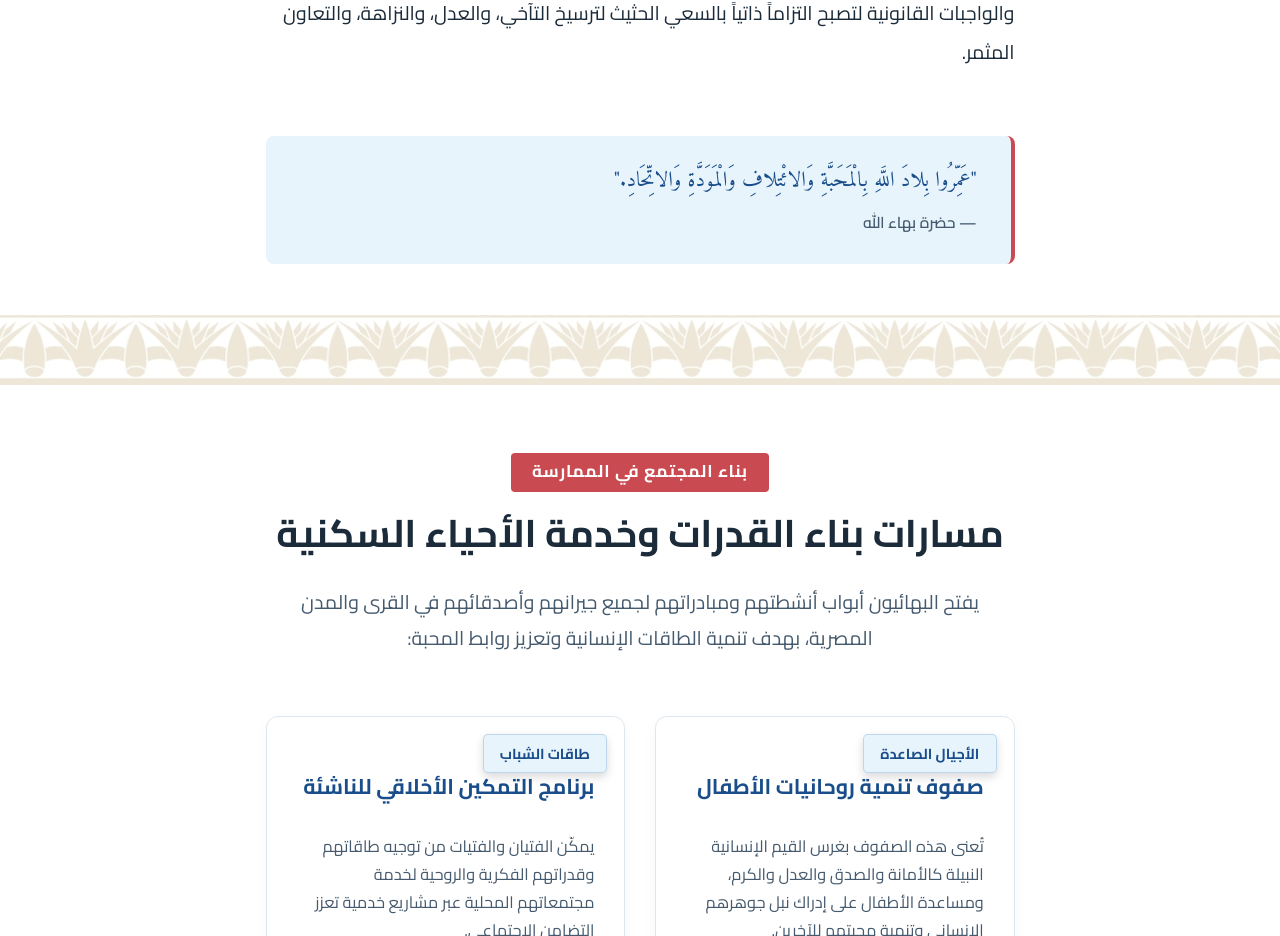
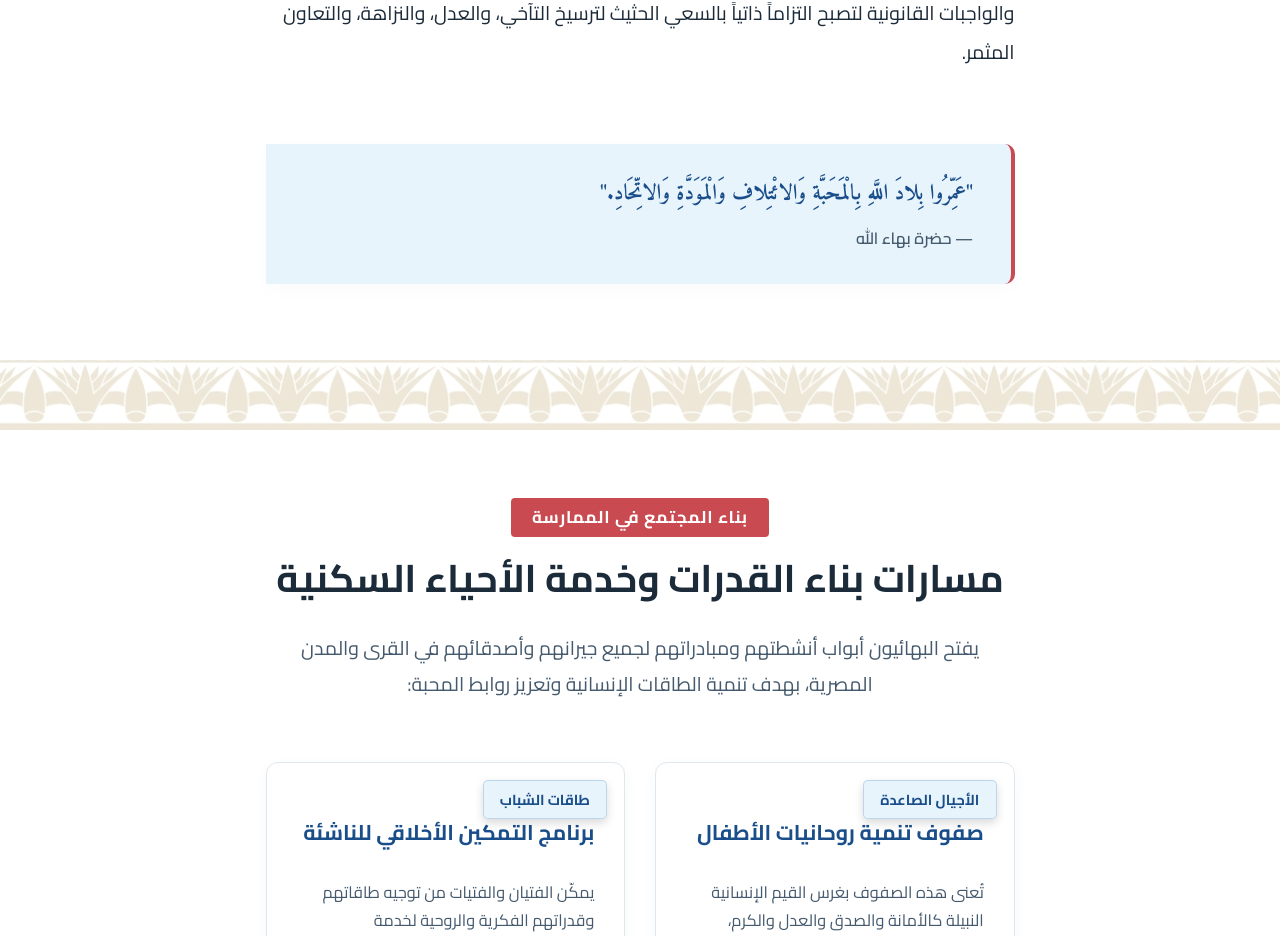
Before and after one commit to TheMaestro9/bahai-website-design, a React (Vite) app: page /#/about in a window 1280 px wide. Shown: the part 915-1851 px from the top of the page. Built offline with nearby package versions, Linux system fonts and the light colour scheme.

Commit message:
unify qoute styling

```diff
--- a/src/App.css
+++ b/src/App.css
@@ -492,19 +492,40 @@ strong { color: var(--text-dark); font-weight: 700; }
 
 .pull-quote {
     font-family: var(--font-serif);
-    font-size: 1.1rem;
+    font-size: clamp(1.15rem, 2vw, 1.28rem);
     color: var(--blue-deep);
-    border-right: 3px solid var(--coral);
-    padding-right: 1.2rem;
-    line-height: 1.7;
-    font-style: italic;
+    border-right: 4px solid var(--coral);
+    padding: 0.8rem 1.4rem;
+    line-height: 1.8;
+    margin: 1.5rem 0;
+    position: relative;
+}
+
+.pull-quote.boxed,
+.pull-quote-box {
+    background: var(--blue-pale);
+    border-radius: 0 10px 10px 0;
+    padding: clamp(1.4rem, 2.5vw, 1.8rem) clamp(1.5rem, 3vw, 2.2rem);
+    box-shadow: 0 6px 20px rgba(0, 0, 0, 0.02);
+}
+
+.pull-quote blockquote,
+.pull-quote p {
+    font-family: inherit;
+    font-size: inherit;
+    color: inherit;
+    line-height: inherit;
+    margin-bottom: 0.6rem;
+    font-weight: 600;
 }
 
 .pull-quote cite {
     display: block;
+    font-family: var(--font-sans);
+    font-size: 0.95rem;
+    color: var(--text-mid);
     font-style: normal;
-    font-size: 0.9rem;
-    color: var(--text-light);
+    font-weight: 600;
     margin-top: 0.5rem;
 }
 
@@ -642,25 +663,34 @@ strong { color: var(--text-dark); font-weight: 700; }
 .inline-quote {
     text-align: center;
     margin: 3rem auto;
-    max-width: 680px;
-    padding: 2.5rem;
+    max-width: 780px;
+    padding: clamp(2rem, 3.5vw, 2.75rem) clamp(1.8rem, 4vw, 3.2rem);
     background: var(--blue-pale);
-    border-radius: 4px;
+    border: 1px solid rgba(58, 127, 190, 0.16);
+    border-radius: 8px;
+    box-shadow: 0 4px 20px rgba(26, 78, 138, 0.04);
+    position: relative;
 }
 
-.inline-quote-text {
+.inline-quote-text,
+.inline-quote blockquote,
+.inline-quote p {
     display: block;
     font-family: var(--font-serif);
-    font-size: 1.15rem;
+    font-size: clamp(1.2rem, 2.2vw, 1.35rem);
     color: var(--blue-deep);
-    line-height: 1.75;
-    margin-bottom: 0.75rem;
+    line-height: 1.85;
+    margin-bottom: 0.85rem;
+    font-weight: 600;
 }
 
 .inline-quote cite {
-    font-size: 0.9rem;
-    color: var(--text-light);
-    font-style: italic;
+    display: block;
+    font-family: var(--font-serif);
+    font-size: 1rem;
+    color: var(--coral);
+    font-style: normal;
+    font-weight: 600;
 }
 
 .beliefs-grid {
--- a/src/pages/About.css
+++ b/src/pages/About.css
@@ -88,31 +88,7 @@
   color: var(--text-dark);
 }
 
-.about-quote-box {
-  background: var(--blue-pale);
-  border-right: 4px solid var(--coral);
-  padding: 1.6rem 2rem;
-  border-radius: 8px;
-  display: flex;
-  flex-direction: column;
-  gap: 0.6rem;
-  margin-top: 1rem;
-}
 
-.about-quote-box blockquote {
-  font-family: var(--font-serif);
-  font-size: 1.25rem;
-  color: var(--blue-deep);
-  line-height: 1.7;
-}
-
-.about-quote-box cite {
-  font-family: var(--font-sans);
-  font-size: 0.92rem;
-  color: var(--text-mid);
-  font-style: normal;
-  font-weight: 600;
-}
 
 /* ================================================================
    SECTION 2: COMMUNITY BUILDING IN ACTION
--- a/src/pages/About.jsx
+++ b/src/pages/About.jsx
@@ -35,7 +35,7 @@ export default function About() {
             <p>
               تنطلق رؤية الجامعة البهائية من الإيمان بأن تقدم أي مجتمع يتطلب تضافر جهود جميع أبنائه بمختلف مشاربهم وخلفياتهم. فالمواطنة الصالحة في المفهوم البهائي تتجاوز مجرد الحقوق والواجبات القانونية لتصبح التزاماً ذاتياً بالسعي الحثيث لترسيخ التآخي، والعدل، والنزاهة، والتعاون المثمر.
             </p>
-            <div className="about-quote-box">
+            <div className="pull-quote boxed">
               <blockquote>
                 "عَمِّرُوا بِلادَ اللَّهِ بِالْمَحَبَّةِ وَالائْتِلافِ وَالْمَوَدَّةِ وَالاتِّحَادِ."
               </blockquote>
--- a/src/pages/Beliefs.css
+++ b/src/pages/Beliefs.css
@@ -160,31 +160,7 @@
   margin-bottom: 2.5rem;
 }
 
-.overview-quote-box {
-  background: var(--blue-pale);
-  border-right: 4px solid var(--coral);
-  padding: 2rem 2.5rem;
-  border-radius: 0 10px 10px 0;
-  box-shadow: 0 6px 20px rgba(0, 0, 0, 0.02);
-}
 
-.overview-quote-box blockquote {
-  font-family: var(--font-serif);
-  font-size: 1.35rem;
-  color: var(--blue-deep);
-  line-height: 1.8;
-  margin-bottom: 0.6rem;
-  font-weight: 700;
-}
-
-.overview-quote-box cite {
-  font-family: var(--font-serif);
-  font-size: 1rem;
-  color: var(--coral);
-  font-style: normal;
-  display: block;
-  font-weight: 600;
-}
 
 /* ================================================================
    4. THEMATIC TOPICS (استكشاف مواضيع مختارة)
@@ -477,13 +453,7 @@
     line-height: 1.85;
   }
 
-  .overview-quote-box {
-    padding: 1.5rem;
-  }
 
-  .overview-quote-box blockquote {
-    font-size: 1.15rem;
-  }
 
   .card-content {
     padding: 1.6rem 1.5rem;
--- a/src/pages/Beliefs.jsx
+++ b/src/pages/Beliefs.jsx
@@ -111,7 +111,7 @@ export default function Beliefs() {
               تلهم التّعاليم البهائيّة في آلاف تلو آلاف من بقاع الأرض، أفرادًا وجماعات يعملون على تحسين حياتهم ويساهمون في تقدّم الحضارة. وتتناول المعتقدات البهائيّة مواضيعَ جوهريّة منها: وحدانيّة اللّٰه ووحدة الدّين، ووحدة الجنس البشريّ ونبذ التّعصّبات، والنّبل المتأصّل في الإنسان، والتّكشّف التّدريجيّ للحقيقة الدّينيّة، وتطوير الخصال الرّوحانيّة، والتّكامل بين العبادة والخدمة، والمساواة الأساسيّة بين النساء والرّجال، واتّفاق الدّين والعلم، ومحوريّة العدل في كافّة المساعي البشريّة، وأهمّيّة التّعليم، وديناميكيّة العلاقات الّتي تربط الأفراد والجامعات والمؤسّسات بينما تتقدّم البشريّة نحو رشدها الجماعيّ.
             </p>
 
-            <div className="overview-quote-box">
+            <div className="pull-quote boxed">
               <blockquote>
                 "إنّ ربّكم الرّحمن يحبّ أن يرى من في الأكوان كنفس واحدة وهيكل واحد."
               </blockquote>
--- a/src/pages/Home.css
+++ b/src/pages/Home.css
@@ -217,23 +217,6 @@
     line-height: 1.3;
 }
 
-.pull-quote {
-    font-family: var(--font-serif);
-    font-size: 1.1rem;
-    color: var(--blue-deep);
-    border-right: 3px solid var(--coral);
-    padding-right: 1.2rem;
-    line-height: 1.7;
-    font-style: italic;
-}
-
-.pull-quote cite {
-    display: block;
-    font-style: normal;
-    font-size: 0.9rem;
-    color: var(--text-light);
-    margin-top: 0.5rem;
-}
 
 .contributions-list {
     list-style: none;
--- a/src/pages/Home.jsx
+++ b/src/pages/Home.jsx
@@ -173,7 +173,9 @@ export default function Home() {
           <span className="section-tag">مساهماتنا</span>
           <h2 className="split-heading">العمل في سبيل خير العالم</h2>
           <div className="pull-quote">
-            "قل أن اتحدوا في كلمتكم واتفقوا في رأيكم واجعلوا إشراقكم أفضل من عشيكم وغدكم أحسن من أمسكم. فضل الإنسان في الخدمة والكمال لا في الزينة والثروة والمال"
+            <blockquote>
+              "قل أن اتحدوا في كلمتكم واتفقوا في رأيكم واجعلوا إشراقكم أفضل من عشيكم وغدكم أحسن من أمسكم. فضل الإنسان في الخدمة والكمال لا في الزينة والثروة والمال"
+            </blockquote>
             <cite>— حضرة بهاء الله</cite>
           </div>
           <p>
--- a/src/styles/globals.css
+++ b/src/styles/globals.css
@@ -280,28 +280,86 @@ strong { color: var(--text-dark); font-weight: 700; }
 .quote-divider-light blockquote { color: var(--blue-deep); }
 .quote-divider-light cite { color: var(--text-light); }
 
+/* ---- INLINE SCRIPTURE / FEATURED QUOTE (Centered card) ---- */
 .inline-quote {
     text-align: center;
     margin: 3rem auto;
-    max-width: 680px;
-    padding: 2.5rem;
+    max-width: 780px;
+    padding: clamp(2rem, 3.5vw, 2.75rem) clamp(1.8rem, 4vw, 3.2rem);
     background: var(--blue-pale);
-    border-radius: 4px;
+    border: 1px solid rgba(58, 127, 190, 0.16);
+    border-radius: 8px;
+    box-shadow: 0 4px 20px rgba(26, 78, 138, 0.04);
+    position: relative;
 }
 
-.inline-quote-text {
+.inline-quote-text,
+.inline-quote blockquote,
+.inline-quote p {
     display: block;
     font-family: var(--font-serif);
-    font-size: 1.15rem;
+    font-size: clamp(1.2rem, 2.2vw, 1.35rem);
     color: var(--blue-deep);
-    line-height: 1.75;
-    margin-bottom: 0.75rem;
+    line-height: 1.85;
+    margin-bottom: 0.85rem;
+    font-weight: 600;
 }
 
 .inline-quote cite {
-    font-size: 0.9rem;
-    color: var(--text-light);
-    font-style: italic;
+    display: block;
+    font-family: var(--font-serif);
+    font-size: 1rem;
+    color: var(--coral);
+    font-style: normal;
+    font-weight: 600;
+}
+
+/* ---- PULL / EDITORIAL QUOTE (Coral border callout) ---- */
+.pull-quote,
+.overview-quote-box,
+.about-quote-box {
+    font-family: var(--font-serif);
+    font-size: clamp(1.15rem, 2vw, 1.28rem);
+    color: var(--blue-deep);
+    border-right: 4px solid var(--coral);
+    padding: 0.8rem 1.4rem;
+    line-height: 1.8;
+    margin: 1.5rem 0;
+    position: relative;
+}
+
+.pull-quote.boxed,
+.pull-quote-box,
+.overview-quote-box,
+.about-quote-box {
+    background: var(--blue-pale);
+    border-radius: 0 10px 10px 0;
+    padding: clamp(1.4rem, 2.5vw, 1.8rem) clamp(1.5rem, 3vw, 2.2rem);
+    box-shadow: 0 6px 20px rgba(0, 0, 0, 0.02);
+}
+
+.pull-quote blockquote,
+.pull-quote p,
+.overview-quote-box blockquote,
+.about-quote-box blockquote {
+    font-family: inherit;
+    font-size: inherit;
+    color: inherit;
+    line-height: inherit;
+    margin-bottom: 0.6rem;
+    font-weight: 600;
+}
+
+.pull-quote cite,
+.overview-quote-box cite,
+.about-quote-box cite {
+    display: block;
+    font-family: var(--font-sans);
+    font-size: 0.95rem;
+    color: var(--text-mid);
+    font-style: normal;
+    font-weight: 600;
+    margin-top: 0.5rem;
 }
 
 .read-more-link {
```
